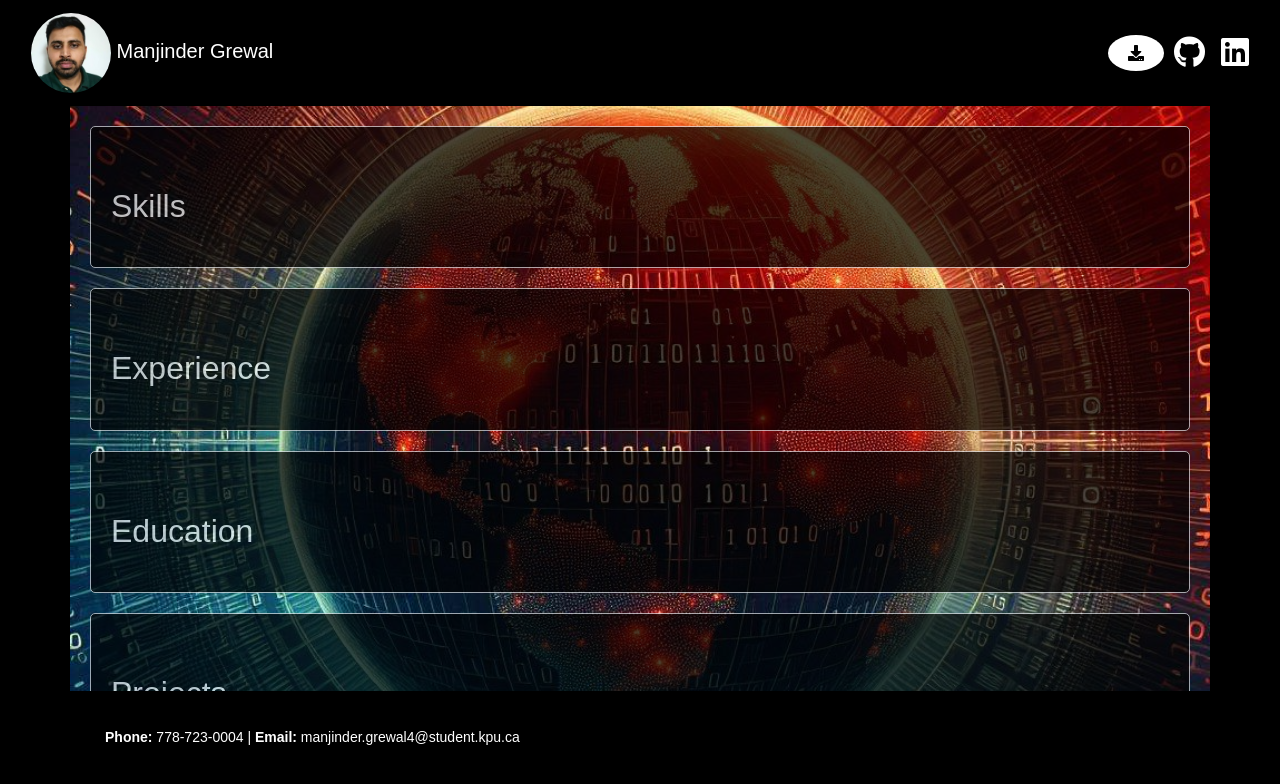
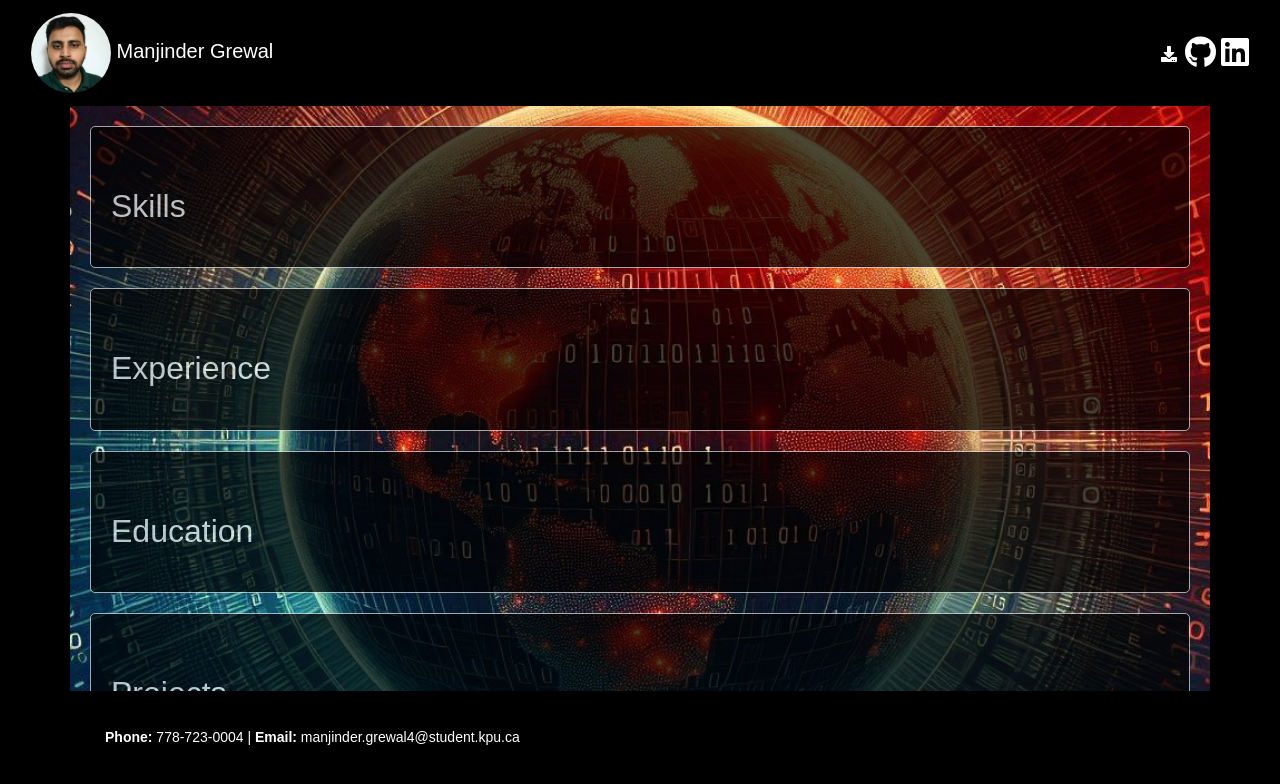
Before and after one commit to Manjindergit/Portfolio, a website built with webpack: page src/index.html in a window 1280 px wide. Built offline with nearby package versions, Linux system fonts and the light colour scheme; files whose address does not match are found by name.

Commit message:
Complete project, last commit

```diff
--- a/src/css/styles.css
+++ b/src/css/styles.css
@@ -34,19 +34,17 @@ h3 {
 
 #headerButtonGroup {
     display: flex;
-    align-items: center;
     flex-wrap: wrap; /* Allow items to wrap to next line if needed */
 }
+
+
+
 
 .btn-custom {
     background-color: #ffffff;
     color: rgb(0, 0, 0);
-    border: none;
-    padding: 10px 20px;
-    border-radius: 50%;
-    cursor: pointer;
-    margin-right: 10px;
 }
+
 
 a {
     color: #4e5d6d;
--- a/src/index.html
+++ b/src/index.html
@@ -10,15 +10,16 @@
 </head>
 <body>
     <div class="container-fluid">
-        <!-- Navbar -->
         <nav class="navbar navbar-dark bg-black">
             <a class="navbar-brand" href="#">
-                <img src="/docs/4.0/assets/brand/bootstrap-solid.svg" id="profilePic" class="rounded-circle" width="80" height="80" alt="profile picture">
+                <img src="" id="profilePic" class="rounded-circle" width="80" height="80" alt="profile picture">
                 Manjinder Grewal
             </a>
-            <div class="ml-2 btn-group" role="group" id="headerButtonGroup">
-                <button type="button" id="resumeDownloadBtn" class="btn-custom fa fa-download"></button>
-                <a href="https://github.com/Manjindergit" class="text-white mr-3">
+            <div class="btn-group" id="headerButtonGroup">
+                <a href="" id="resumeDownloadBtn" class="text-white">
+                    <i class="fa fa-download" aria-hidden="true" style="padding-top: 10px; padding-right: 8px;"></i>
+                </a>
+                <a href="https://github.com/Manjindergit" class="text-white" style="padding-right: 5px;">
                     <i class="fab fa-github fa-2x"></i>
                 </a>
                 <a href="https://linkedin.com/in/manjinder-grewal-34664015a/" class="text-white">
```
